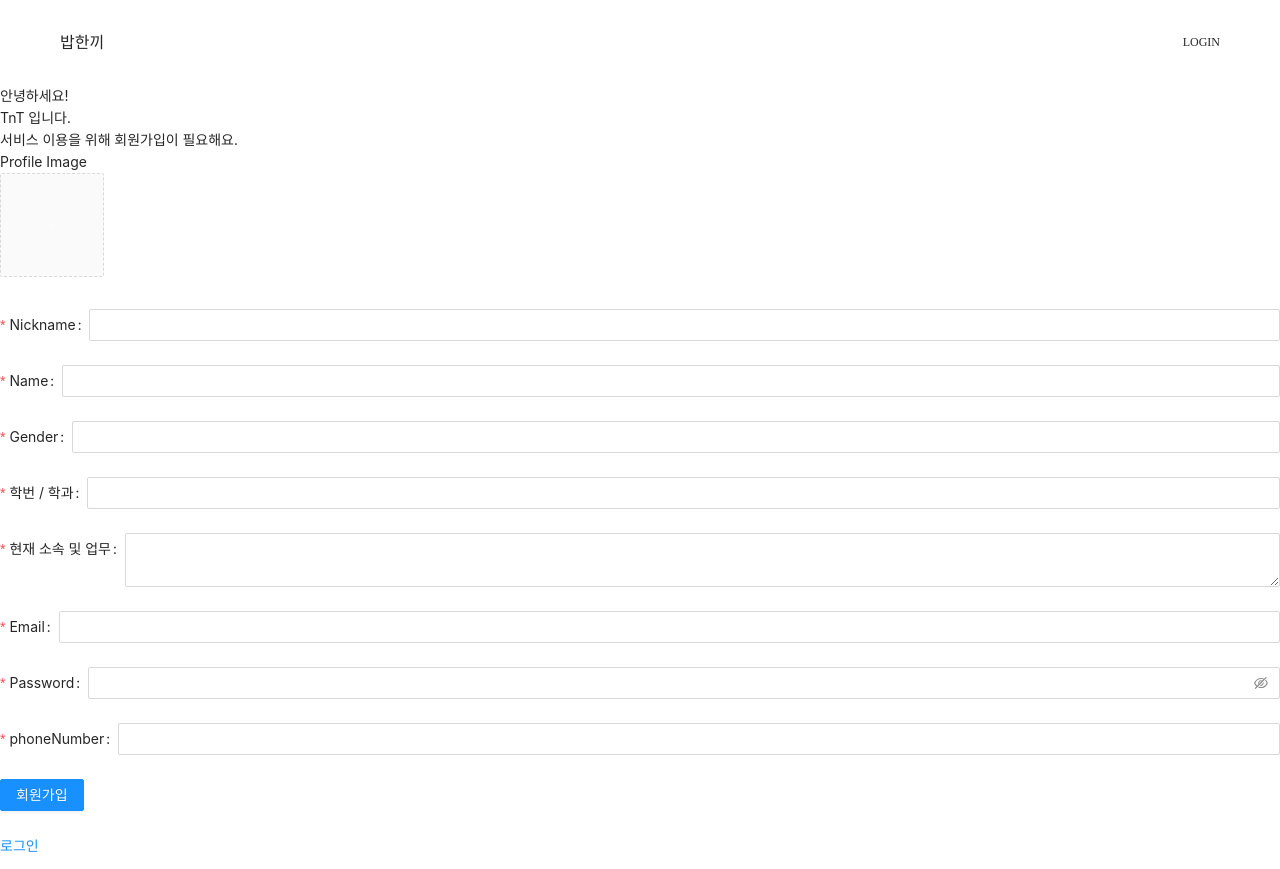
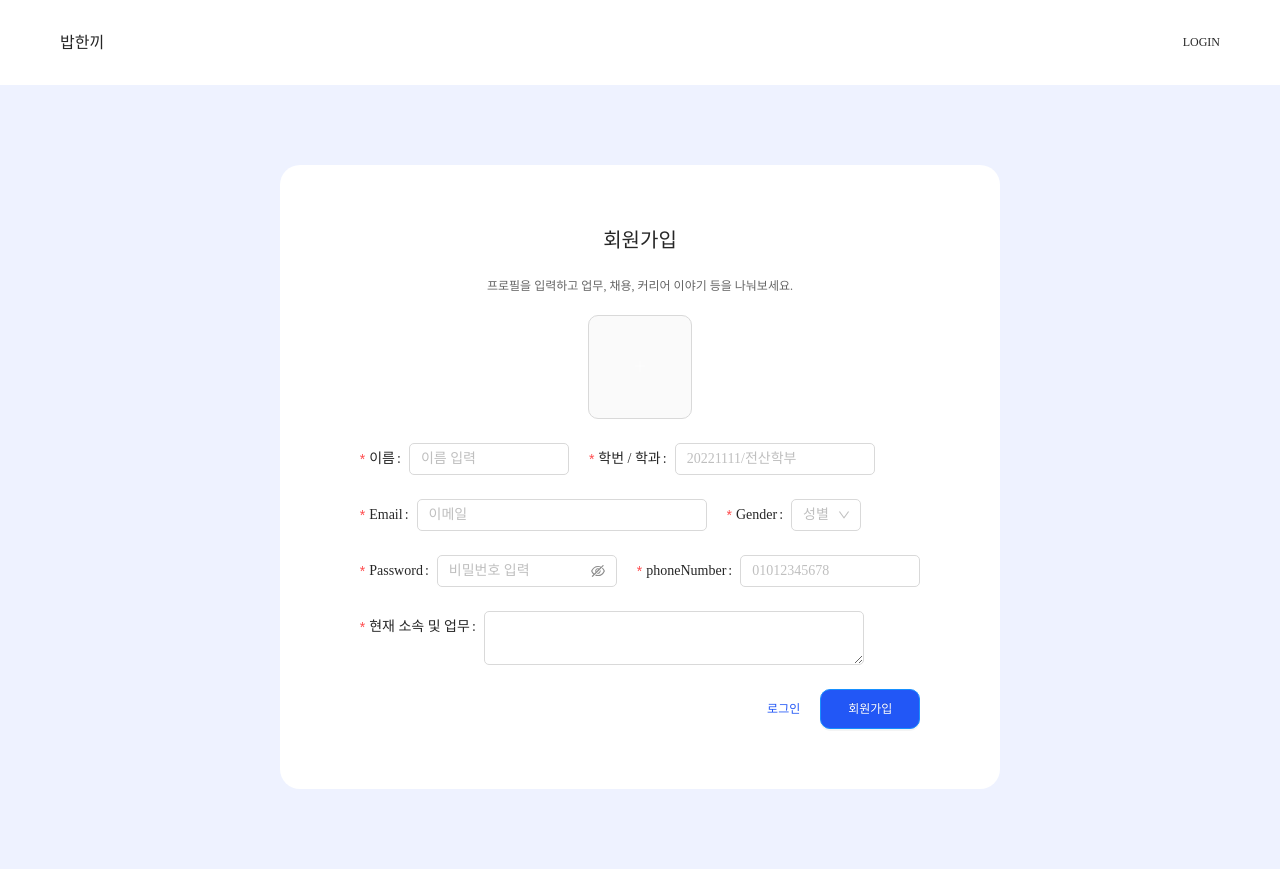
Before and after one commit to TheStarkor/timeshare, a React (Create React App) app: page /join in a window 1280 px wide. Built offline with nearby package versions, Linux system fonts and the light colour scheme.

Commit message:
[style]signup pc

```diff
--- a/src/pages/Home/landing.js
+++ b/src/pages/Home/landing.js
@@ -7,7 +7,7 @@ const Landing = () => {
   const [isMobile, setisMobile] = useState(false);
 
   const resizingHandler = () => {
-    if (window.innerWidth <= 1000) {
+    if (window.innerWidth <= 1200) {
       setisMobile(true);
     } else {
       setisMobile(false);
@@ -16,7 +16,7 @@ const Landing = () => {
 
   // 우선 맨 처음 1023이하면 모바일 처리
   useEffect(() => {
-    if (window.innerWidth <= 1000) {
+    if (window.innerWidth <= 1200) {
       setisMobile(true);
       console.log(isMobile)
     }
--- /dev/null
+++ b/src/pages/Welcome/index.scss
@@ -0,0 +1,154 @@
+.signup-container{
+    background: #EEF2FF;
+    display: flex;
+    align-items: center;
+    justify-content: center;
+    padding: 80px 0 80px 0;
+
+    font-family: NanumSquareR;
+    font-size: 12px;
+
+    .signup-box{
+      background: white;
+      border-radius: 20px;
+      display: flex;
+      flex-direction: column;
+      align-items: center;
+      justify-content: center;
+      padding:60px 80px;
+      .greeting-text1{
+        font-family: NanumSquareEB;
+        font-size: 20px;
+        margin-bottom: 20px;
+      }
+      .greeting-text2{
+        font-size: 12px;
+        color:#656565;
+        margin-bottom: 20px;
+      }
+
+      .signup-form-container{
+        .ant-form{
+          display: flex;
+          flex-direction: column;
+          align-items: center;
+          .ant-upload.ant-upload-select-picture-card{
+            margin:0;
+            border-radius: 10px;
+            border: 1px solid #d9d9d9;
+          }
+          .form-container{
+            width: 100%;
+            display: flex;
+            justify-content: flex-start;
+
+            .form-name{
+              .ant-form-item{
+              display: flex;
+              flex-direction: column;
+              align-items: flex-start;
+                .ant-input{
+                border-radius: 5px;
+                width:160px;
+                margin-right:20px;
+                }
+              }
+            }
+            .form-studentnumber{
+              .ant-form-item{
+              display: flex;
+              flex-direction: column;
+              align-items: flex-start;
+                .ant-input{
+                border-radius: 5px;
+                width:200px;
+                }
+              }
+            }
+
+            .form-email{
+              .ant-form-item{
+              display: flex;
+              flex-direction: column;
+              align-items: flex-start;
+                .ant-input{
+                border-radius: 5px;
+                width: 290px;
+                margin-right: 20px;
+                }
+              }
+            }
+            .form-gender{
+              .ant-form-item{
+              display: flex;
+              flex-direction: column;
+              align-items: flex-start;
+                .ant-select-selector{
+                width: 70px;
+                border-radius: 5px;
+                }
+              }
+            }
+            .form-pw{
+              .ant-form-item{
+              display: flex;
+              flex-direction: column;
+              align-items: flex-start;
+              .ant-input-affix-wrapper {
+                  width:70px;
+                  width:180px;
+                  border-radius: 5px;
+                  margin-right: 20px;
+                }
+              }
+            }
+            .form-phone{
+              .ant-form-item{
+              display: flex;
+              flex-direction: column;
+              align-items: flex-start;
+                .ant-input{
+                  width:180px;
+                  border-radius: 5px;
+                }
+              }
+            }
+            .form-work{
+              .ant-form-item{
+              display: flex;
+              flex-direction: column;
+              align-items: flex-start;
+                .ant-input{
+                border-radius: 5px;
+                width: 380px;
+                }
+              }
+            }
+
+          }
+          .join-and-login{
+            width: 100%;
+            display: flex;
+            align-items: center;
+            justify-content: flex-end;
+            .link-to-login{
+              font-size: 12px;
+              color:#2257F6;
+              margin-right: 20px;
+            }
+
+            .ant-form-item{
+              margin-bottom: 0;
+              .ant-btn-primary{
+                width:100px;
+                height:40px;
+                font-size: 12px;
+                border-radius: 10px;
+                background: #2257F6;
+              }
+            }
+          }
+        }
+      }
+    }
+}
--- a/src/pages/Welcome/join.js
+++ b/src/pages/Welcome/join.js
@@ -2,14 +2,34 @@ import { useState } from "react";
 import axios from "axios";
 import { useCookies } from "react-cookie";
 
-import { Form, Input, Button, Upload, Alert } from "antd";
+import { Form, Input, Button, Upload, Alert, Select } from "antd";
 import { Link } from "react-router-dom";
 import { PlusOutlined } from "@ant-design/icons";
+
+import "./index.scss";
+
+const { Option } = Select;
+
+
 
 const Signup = () => {
   const [, setCookie] = useCookies(["Authorization"]);
   const [isError, setError] = useState(false);
   const [imageUrl, setImageUrl] = useState("");
+  const [form] = Form.useForm();
+
+  const onGenderChange = (value: string) => {
+    switch (value) {
+      case 'male':
+        form.setFieldsValue({ note: 'Hi, man!' });
+        return;
+      case 'female':
+        form.setFieldsValue({ note: 'Hi, lady!' });
+        return;
+      case 'other':
+        form.setFieldsValue({ note: 'Hi there!' });
+    }
+  };
 
   const onFinish = async (values) => {
     try {
@@ -61,14 +81,12 @@ const Signup = () => {
   return (
     <>
       <div className="signup-container">
-        <div className="signup-greeting-text">
-          <div className="greeting-text-first">
-            안녕하세요! <br /> TnT 입니다.
+        <div className="signup-box">
+          <div className="greeting-text1">
+            회원가입
           </div>
-          <div className="greeting-text-second">
-            서비스 이용을 위해 회원가입이 필요해요.
-          </div>
-          <div className="form-title">Profile Image</div>
+          <div className="greeting-text2">
+            프로필을 입력하고 업무, 채용, 커리어 이야기 등을 나눠보세요.
           </div>
 
           <div className="signup-form-container">
@@ -100,34 +118,87 @@ const Signup = () => {
                 </Upload>
               </Form.Item>
 
-            <Form.Item
+              {/* <Form.Item
                 label="Nickname"
                 name="nickname"
                 rules={[{ required: true, message: "닉네임을 입력해주세요!" }]}
               >
                 <Input />
-            </Form.Item>
+              </Form.Item> */}
+
+              <div className="form-container">
+                <div className="form-name">
                   <Form.Item
-              label="Name"
+                    label="이름"
                     name="name"
                     rules={[{ required: true, message: "이름을 입력해주세요!" }]}
                   >
-              <Input />
+                    <Input
+                    placeholder="이름 입력"/>
                   </Form.Item>
-            <Form.Item
-              label="Gender"
-              name="gender"
-              rules={[{ required: true, message: "성별을 입력해주세요!" }]}
-            >
-              <Input />
-            </Form.Item>
+                </div>
+                <div className="form-studentnumber">
                   <Form.Item
                     label="학번 / 학과"
                     name="studentId"
                     rules={[{ required: true, message: "학번을 입력해주세요!" }]}
                   >
-              <Input />
+                    <Input placeholder="20221111/전산학부"/>
                   </Form.Item>
+                </div>
+              </div>
+
+              <div className="form-container">
+                <div className="form-email">
+                  <Form.Item
+                    label="Email"
+                    name="email"
+                    rules={[{ required: true, message: "이메일을 입력해주세요!" }]}
+                  >
+                    <Input
+                    placeholder="이메일"/>
+                  </Form.Item>
+                </div>
+                <div className="form-gender">
+                  <Form.Item name="gender" label="Gender" rules={[{ required: true, message: "성별을 선택해주세요!" }]}>
+                    <Select
+                      placeholder="성별"
+                      onChange={onGenderChange}
+                      allowClear
+                    >
+                      <Option value="male">남성</Option>
+                      <Option value="female">여성</Option>
+                      <Option value="other">기타</Option>
+                    </Select>
+                  </Form.Item>
+                </div>
+              </div>
+
+              <div className="form-container">
+                <div className="form-pw">
+                  <Form.Item
+                    label="Password"
+                    name="password"
+                    rules={[{ required: true, message: "비밀번호를 입력해주세요!" }]}
+                  >
+                    <Input.Password
+                    placeholder="비밀번호 입력"/>
+                  </Form.Item>
+                </div>
+
+                <div className="form-phone">
+                  <Form.Item
+                    label="phoneNumber"
+                    name="phoneNumber"
+                    rules={[{ required: true, message: "폰 번호를 입력해주세요!" }]}
+                  >
+                    <Input
+                    placeholder="01012345678"/>
+                  </Form.Item>
+                </div>
+              </div>
+              <div className="form-container">
+                <div className="form-work">
                   <Form.Item
                     label="현재 소속 및 업무"
                     name="description"
@@ -135,40 +206,25 @@ const Signup = () => {
                   >
                     <Input.TextArea />
                   </Form.Item>
-            <Form.Item
-              label="Email"
-              name="email"
-              rules={[{ required: true, message: "이메일을 입력해주세요!" }]}
-            >
-              <Input />
-            </Form.Item>
-            <Form.Item
-              label="Password"
-              name="password"
-              rules={[{ required: true, message: "비밀번호를 입력해주세요!" }]}
-            >
-              <Input.Password />
-            </Form.Item>
-            <Form.Item
-              label="phoneNumber"
-              name="phoneNumber"
-              rules={[{ required: true, message: "폰 번호를 입력해주세요!" }]}
-            >
-              <Input />
-            </Form.Item>
+                </div>
+              </div>
+
+
               {isError && <Alert message="닉네임이 중복됩니다." type="error" />}
               <div className="join-and-login">
+                <Link to="/">
+                  <div className="link-to-login">로그인</div>
+                </Link>
                 <Form.Item>
                   <Button type="primary" htmlType="submit">
                     회원가입
                   </Button>
                 </Form.Item>
-              <Link to="/">
-                <div className="link-to-login">로그인</div>
-              </Link>
               </div>
             </Form>
           </div>
+        </div>
+
       </div>
     </>
   )
```
Lines whose indentation alone changed are shown as unchanged.
